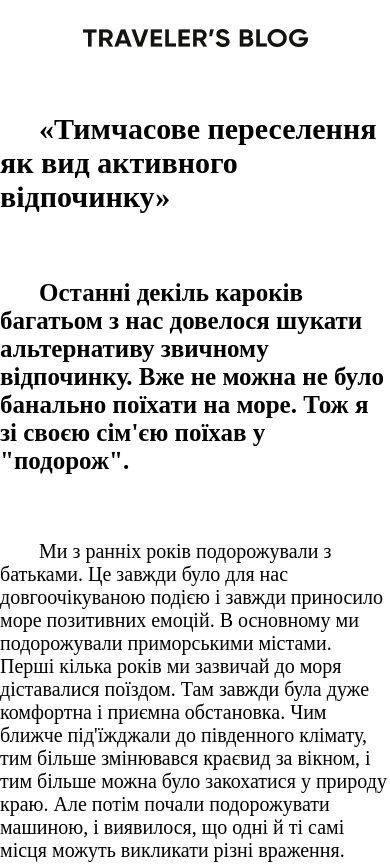
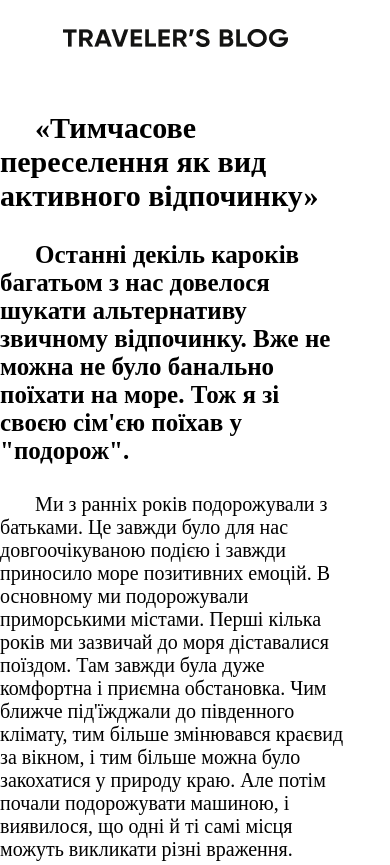
Before and after one commit to deroc1/Adventure, a plain HTML site: page index.html in a window 390 px wide. Shown: the top 865 px of the page. Drawn offline with Linux system fonts and the light colour scheme.

Commit message:
Update style.css

```diff
--- a/css/style.css
+++ b/css/style.css
@@ -119,13 +119,16 @@ img{
     }
     h1{
         font-size: 30px;
+        text-indent:none;
     }
     h3{
         font-size: 25px;
+        text-indent:none;
     }
     *{
         grid-column-start: 1;
         font-size: 20px;
+        text-indent: 10%;
     }
     .container{
         grid-template-areas:
@@ -143,7 +146,7 @@ img{
         "ib2 ib2 ib2 ib2"
         "f f f f";
         grid-template-columns: none;
-        width: 100%;
+        width: 90%;
         gap: 1%;
     }
     .main__text{
@@ -152,7 +155,6 @@ img{
         justify-content: space-between;
         display: flex;
         flex-direction: column;
-        text-indent: 10%;
     }
     .main__img{
         grid-area: ib;
```
